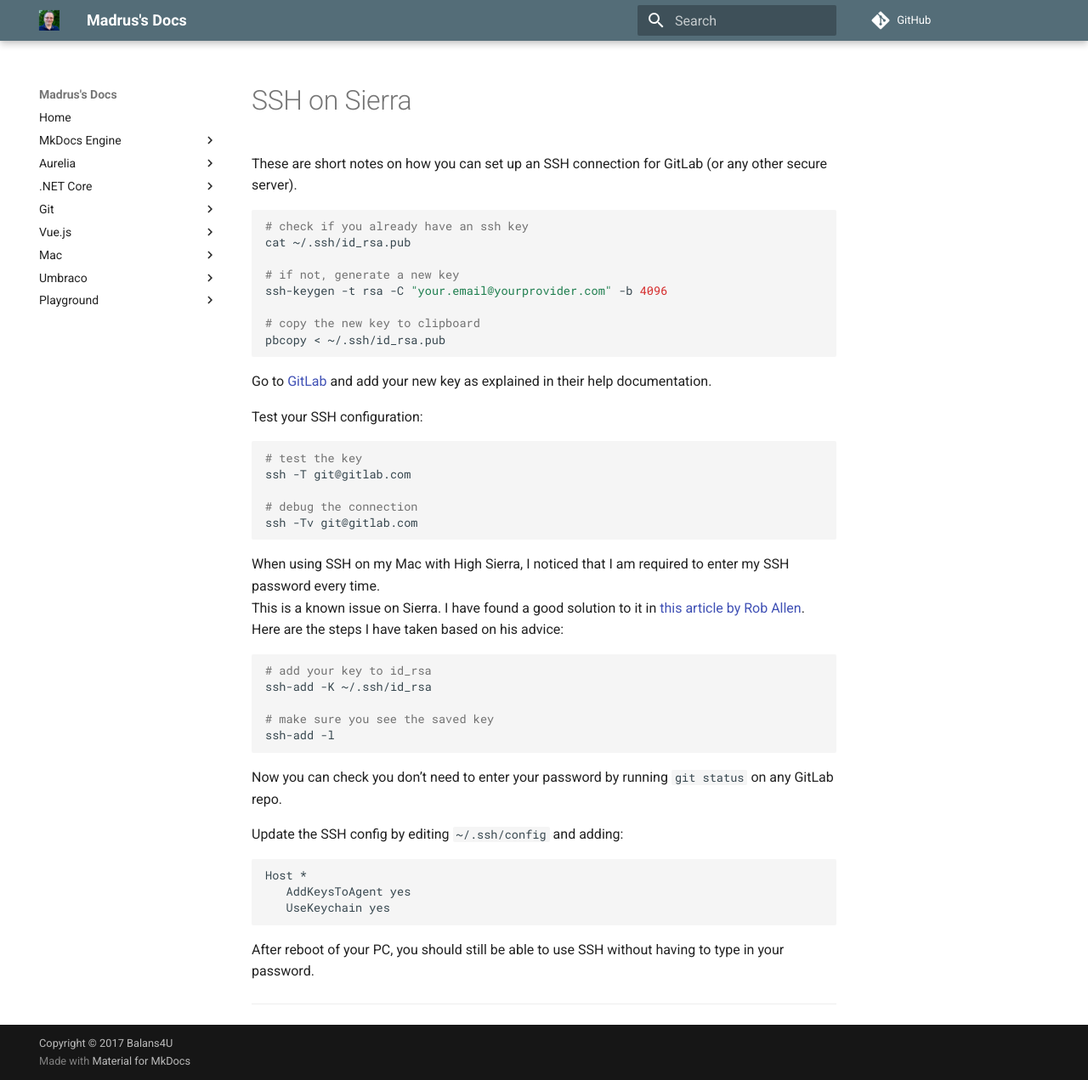
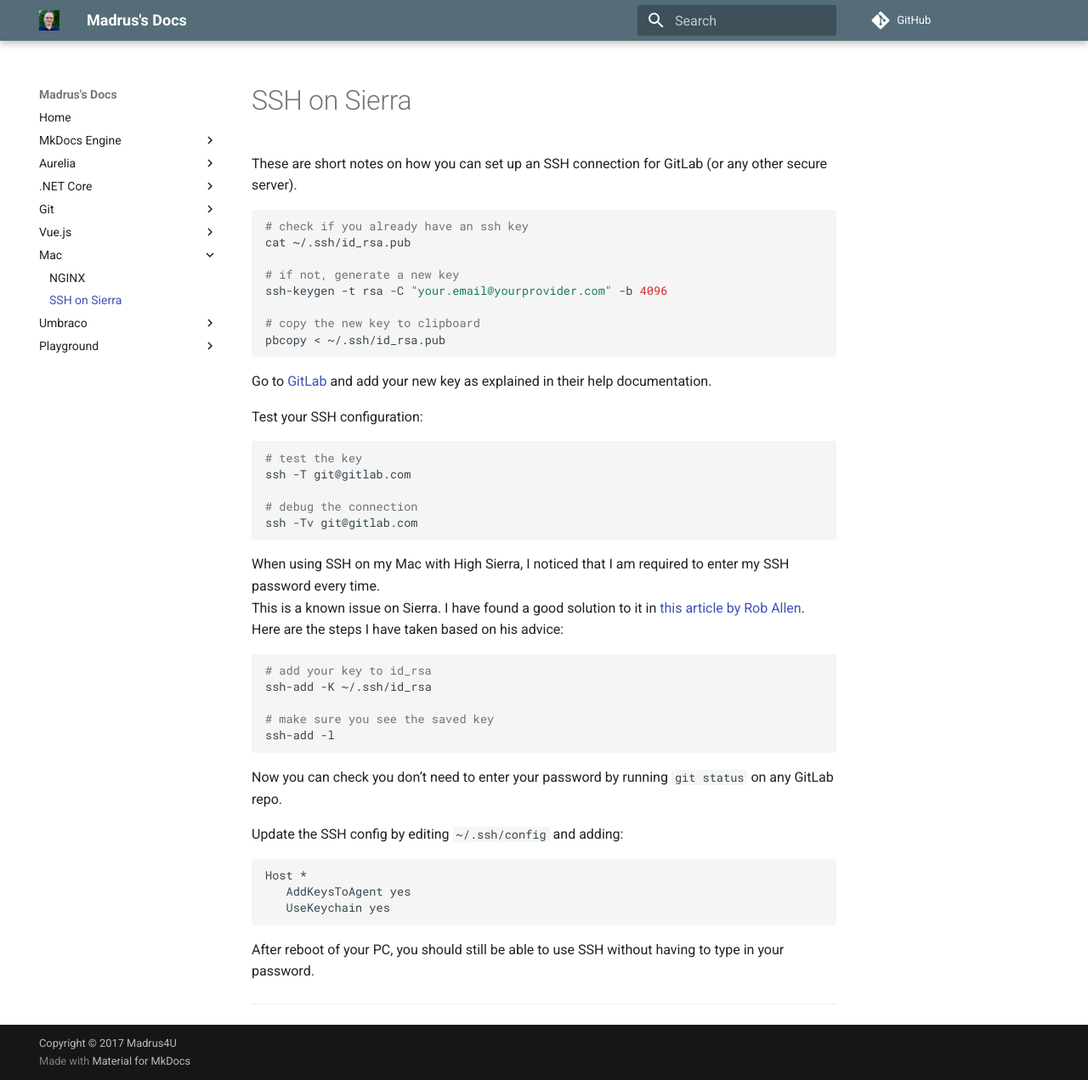
Before and after one commit to madrus/mdocs, an MkDocs documentation site: the page built from docs/mac/ssh.md, in a window 1280 px wide and 1271 px high. Shown: the whole window at 85% size. Built offline with MkDocs 1.6.1 and Material for MkDocs 9.7.7, drawn with Linux system fonts in a browser that asks for light colours; comment, search, counter and statistics services are not loaded; old or Windows-style settings are respelled for this version of MkDocs.

Commit message:
added SSH page to menu

```diff
--- a/mkdocs.yml
+++ b/mkdocs.yml
@@ -29,6 +29,7 @@ pages:
     - Basics: vuejs/basics.md
   - Mac:
     - NGINX: mac/nginx.md
+    - SSH on Sierra: mac/ssh.md
   - Umbraco:
     - Technicalities: umbraco/technicalities.md
     - FAQ: umbraco/faq.md
@@ -68,7 +69,7 @@ markdown_extensions:
       smart_angled_quotes: true
 
 #Copyright
-copyright: 'Copyright &copy; 2017 <a href="https://madrus4u.com">Balans4U</a>'
+copyright: 'Copyright &copy; 2017 <a href="https://madrus4u.com">Madrus4U</a>'
 
 # Google Analytics
 google_analytics:
```
